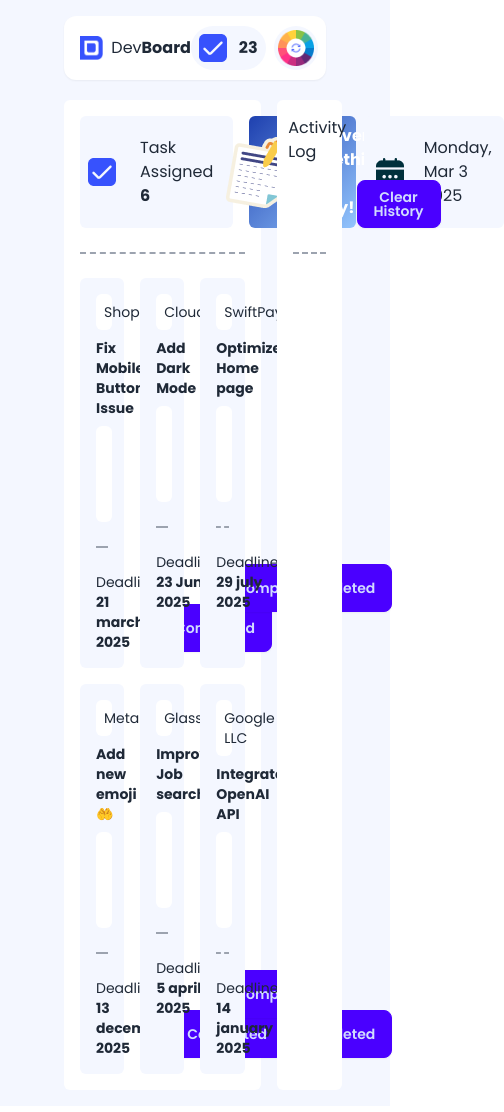
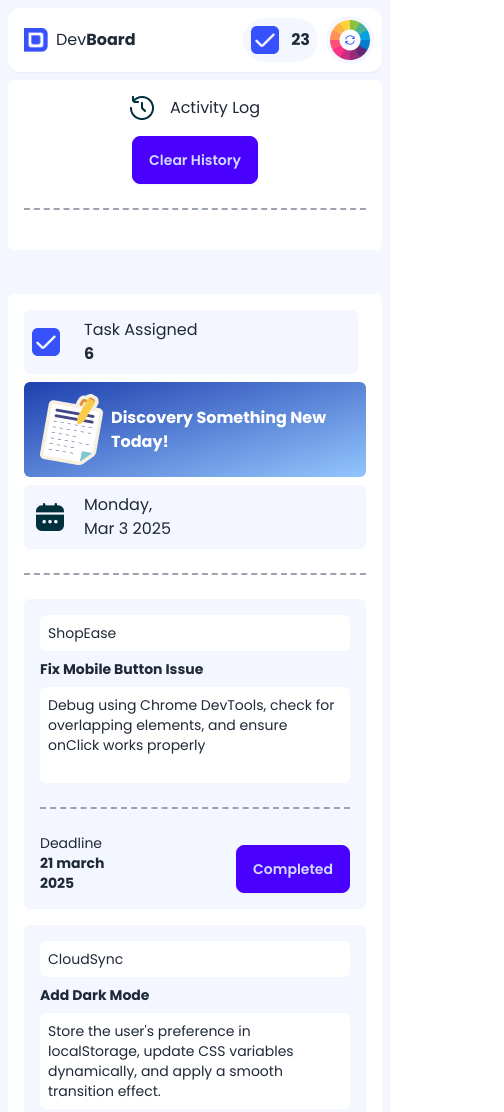
Before and after one commit to MdMubashirulAhsan/b11-assignment-5, a plain HTML site: page index.html in a window 390 px wide. Shown: the top 1112 px of the page, 504 px wide, since content can reach past the window. Drawn offline with nearby package versions, Linux system fonts and the light colour scheme.

Commit message:
added responsive

```diff
--- a/index.html
+++ b/index.html
@@ -42,10 +42,10 @@
     </script>
   </head>
 
-
-
-
-  <body id="bodyBgColor" class="px-16 pt-4 pb-4 bg-custom1">
+  <body
+    id="bodyBgColor"
+    class="px-16 pt-4 pb-4 bg-custom1 max-sm:p-2 max-lg:p-6"
+  >
     <nav>
       <div class="navbar bg-base-100 rounded-xl shadow-sm">
         <div class="w-10 rounded-full px-2">
@@ -76,9 +76,11 @@
       </div>
     </nav>
 
-    <div class="flex gap-4">
-      <main class="p-4 w-3/4 bg-white rounded-md mt-5 ">
-        <section class="flex gap-2 mb-4 justify-between">
+    <div class="flex gap-4 max-sm:flex-col-reverse max-lg:flex-col-reverse">
+      <main
+        class="p-4 w-3/4 bg-white rounded-md mt-5 max-sm:w-full max-lg:w-full"
+      >
+        <section class="flex gap-2 mb-4 justify-between max-sm:flex-col">
           <div
             class="flex bg-custom1 p-2 rounded-md mr-2 justify-center items-center"
           >
@@ -109,7 +111,9 @@
           </div>
         </section>
         <hr class="border-t-2 border-gray-400 border-dashed w-full my-6" />
-        <section class="grid grid-cols-3 gap-4 text-sm">
+        <section
+          class="grid grid-cols-3 gap-4 text-sm max-sm:grid-cols-1 max-lg:grid-cols-2"
+        >
           <div class="card-1 p-4 rounded-md bg-custom1">
             <div class="bg-white p-2 rounded-md">
               <h3>ShopEase</h3>
@@ -263,7 +267,10 @@
           </div>
         </section>
       </main>
-      <aside id="historyP" class="w-1/4 p-4 bg-white rounded-md mt-5">
+      <aside
+        id="historyP"
+        class="w-1/4 p-4 bg-white justify-items-center rounded-md mt-5 max-sm:w-full max-sm:my-2 max-lg:w-full"
+      >
         <div class="flex mb-4 justify-center">
           <div class="mr-4">
             <img src="./assets/activity.png" alt="" />
@@ -271,7 +278,10 @@
           <h1>Activity Log</h1>
         </div>
         <div class="">
-          <button id="clearBtn" class="btn btn-primary ml-16">
+          <button
+            id="clearBtn"
+            class="btn btn-primary max-sm:mx-auto max-lg:mx-auto"
+          >
             Clear History
           </button>
         </div>
```
Also changed, not shown: blogs.html (+2 -2 lines).
